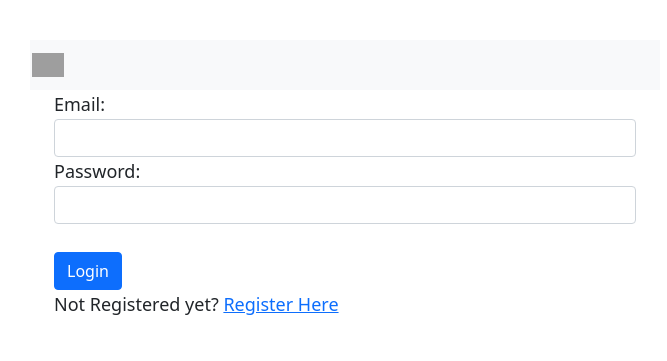
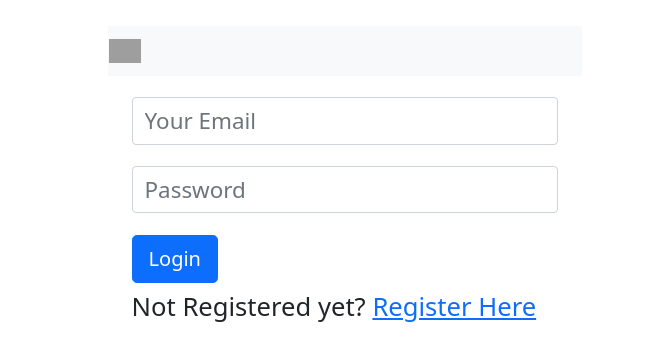
Before and after one commit to vonceee/movie-queue, a PHP site: page /login.php in a window 1280 px wide. Shown: the top 361 px of the page, without its empty margins (295-962 px from the left). Run offline with PHP 8.4, Linux system fonts and the light colour scheme; grey boxes are pictures that could not be loaded.

Commit message:
style: Make buttons and text bigger in login and registration page

```diff
--- a/login.css
+++ b/login.css
@@ -1,10 +1,22 @@
 body {
-	margin: 40px auto;
-	max-width: 650px;
+	margin: 2% auto;
+	max-width: 40%;
 	line-height: 1.6;
-	font-size: 18px;
-	padding: 0 10px;
+    font-size: 1.6rem;
+    padding: 0 1.45%;
 }
+
+.form-group {
+    margin-top: 5%;
+    margin-bottom: 1%;
+}
+
+/* Pinapalaki yung text sa textbox */
+.form-control {
+    font-size: 1.4rem;
+}
+/* Pinapalaki yung text sa textbox */
+
 
 /* SM LOGO CSS, it makes the logo small */
 #logo a {
--- a/login.php
+++ b/login.php
@@ -15,7 +15,6 @@
 
     <!-- bootstrap navbar/header -->
     <link href="https://cdn.jsdelivr.net/npm/bootstrap@5.0.2/dist/css/bootstrap.min.css" rel="stylesheet" integrity="sha384-EVSTQN3/azprG1Anm3QDgpJLIm9Nao0Yz1ztcQTwFspd3yD65VohhpuuCOmLASjC" crossorigin="anonymous">
-    <script src="https://cdn.jsdelivr.net/npm/bootstrap@5.0.2/dist/js/bootstrap.bundle.min.js" integrity="sha384-MrcW6ZMFYlzcLA8Nl+NtUVF0sA7MsXsP1UyJoMp4YLEuNSfAP+JcXn/tWtIaxVXM" crossorigin="anonymous"></script>
     <!-- bootstrap navbar/header -->
 
     <link rel="stylesheet" href="login.css">
@@ -58,18 +57,15 @@
 
         <form action="login.php" method="post">
             <div class="form-group">
-                <label for="email">Email:</label>
-                <input type="email" name="email" class="form-control" required>
+                <input type="email" name="email" class="form-control" placeholder="Your Email" required>
             </div>
 
             <div class="form-group">
-                <label for="password">Password:</label>
-                <input type="password" name="password" class="form-control" required>
+                <input type="password" name="password" placeholder="Password" class="form-control" required>
             </div>
 
-            <br>
-            <div class="form-btn">
-                <input type="submit" value="Login" name="login" class="btn btn-primary">
+            <div class="form-group">
+                <input type="submit" value="Login" name="login" class="btn btn-primary btn-lg">
             </div>
 
         </form>
--- a/registration.php
+++ b/registration.php
@@ -99,10 +99,10 @@
                 <input type="password" class="form-control" name="password" placeholder="Input Password: ">
             </div>
             <div class="form-group">
-                <input type="password" class="form-control" name="repeat_password" placeholder="Repeat Password: ">
+                <input type="password" class="form-control" name="repeat_password" placeholder="Confirm Password: ">
             </div>
             <div class="form-group">
-                <input type="submit" class="btn btn-primary" name="submit" value="Register" placeholder="submit">
+                <input type="submit" class="btn btn-primary btn-lg" name="submit" value="Register" placeholder="submit">
             </div>
         </form>
         <div><p>Already registered? <a href="login.php">Login Here</a></div>
```
Also changed, not shown: registration.css (+11 -2 lines).
